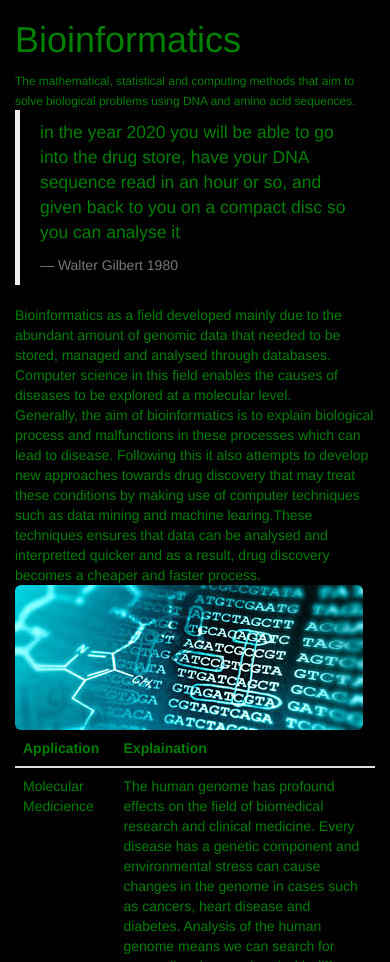
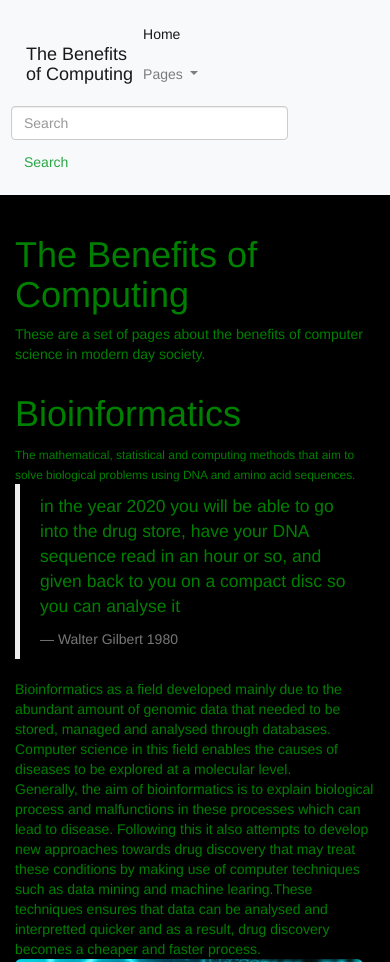
Before and after one commit to nsilz44/progweek5, a plain HTML site: page Bioinformatics.html in a window 390 px wide. Shown: the top 962 px of the page. Drawn offline with nearby package versions, Linux system fonts and the light colour scheme.

Commit message:
nav bar added

```diff
--- a/Bioinformatics.html
+++ b/Bioinformatics.html
@@ -5,6 +5,12 @@
    body { background: black !important; }
    body { color: green !important; }
   </style>
+<meta charset="utf-8" />
+    <script src="https://code.jquery.com/jquery-3.2.1.slim.min.js" integrity="sha384-KJ3o2DKtIkvYIK3UENzmM7KCkRr/rE9/Qpg6aAZGJwFDMVNA/GpGFF93hXpG5KkN" crossorigin="anonymous"></script>
+    <script src="https://cdnjs.cloudflare.com/ajax/libs/popper.js/1.12.9/umd/popper.min.js" integrity="sha384-ApNbgh9B+Y1QKtv3Rn7W3mgPxhU9K/ScQsAP7hUibX39j7fakFPskvXusvfa0b4Q" crossorigin="anonymous"></script>
+    <script src="https://maxcdn.bootstrapcdn.com/bootstrap/4.0.0/js/bootstrap.min.js" integrity="sha384-JZR6Spejh4U02d8jOt6vLEHfe/JQGiRRSQQxSfFWpi1MquVdAyjUar5+76PVCmYl" crossorigin="anonymous"></script>
+    <link rel="stylesheet" href="https://maxcdn.bootstrapcdn.com/bootstrap/4.0.0/css/bootstrap.min.css" integrity="sha384-Gn5384xqQ1aoWXA+058RXPxPg6fy4IWvTNh0E263XmFcJlSAwiGgFAW/dAiS6JXm" crossorigin="anonymous">
+    <link rel="stylesheet" href="style.css" type="text/css" />
   <title>Bioinformatics</title>
   <meta charset="utf-8">
   <meta name="viewport" content="width=device-width, initial-scale=1">
@@ -13,7 +19,35 @@
   <script src="https://maxcdn.bootstrapcdn.com/bootstrap/3.4.0/js/bootstrap.min.js"></script>
 </head>
 <body>
-
+    <nav class="navbar navbar-expand-lg navbar-light bg-light">
+        <a class="navbar-brand" href="index.html"><div id="brand">The Benefits <br />of Computing</div></a>
+        <ul class="navbar-nav mr-auto">
+            <li class="nav-item active">
+                <a class="nav-link" href="index.html">Home</a>
+            </li>
+            <li class="nav-item dropdown">
+                <a class="nav-link dropdown-toggle" href="#" id="navbarDropdown" role="button" data-toggle="dropdown" aria-haspopup="true" aria-expanded="false">
+                    Pages
+                </a>
+                <div class="dropdown-menu" aria-labelledby="navbarDropdown">
+                    <a class="dropdown-item" href="tashpages.html">Environment</a>
+                    <a class="dropdown-item" href="sportcs.html">Sport</a>
+                    <a class="dropdown-item" href="Bioinformatics.html">Bioinformatics</a>
+                    <a class="dropdown-item" href="dogscs.html">Dogs</a>
+                </div>
+            </li>
+        </ul>
+        <form class="form-inline my-2 my-lg-0">
+            <input class="form-control mr-sm-2" type="text" placeholder="Search" aria-label="Search" name="q">
+            <button class="btn btn-outline-success my-2 my-sm-0" type="submit">Search</button>
+        </form>
+    </nav>
+    <div class="container" id="container-header">
+        <h1>The Benefits of Computing</h1>
+    </div>
+    <div class="container">
+        <p>These are a set of pages about the benefits of computer science in modern day society. </p>
+    </div>
 <div class="container-fluid">
   <h1>Bioinformatics</h1>
   <small>The mathematical, statistical and computing methods that aim to solve biological problems using DNA and amino acid sequences.</small>
@@ -60,7 +94,7 @@
                     <div class="card-block px-2" id="card-info">
                         <h4 class="card-title">About the authour:</h4>
                         <span class="card-text">
-                            My bio<br />
+                            Megan is a netual science student of Biology and Computer Science who can usually be found in the theatre when she isn't in the science site <br/>
                         </span>
                         <div id="reference-container">
                             <img src="github-logo.png" class="img-fluid" alt="" width="15" height="15" />
```
